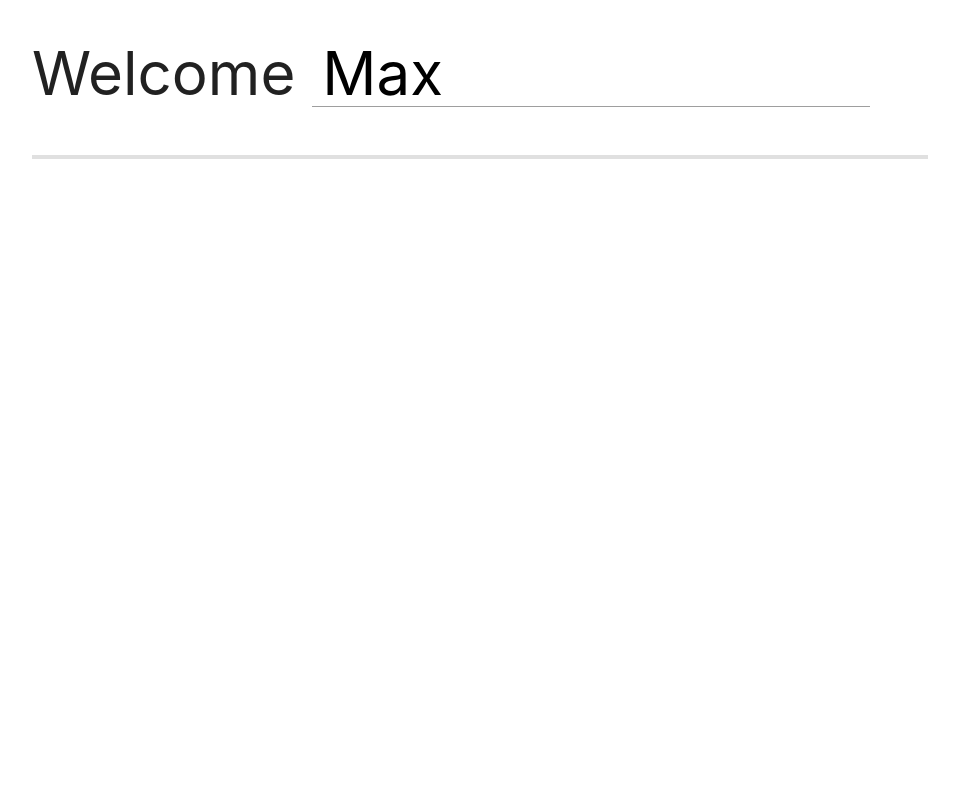
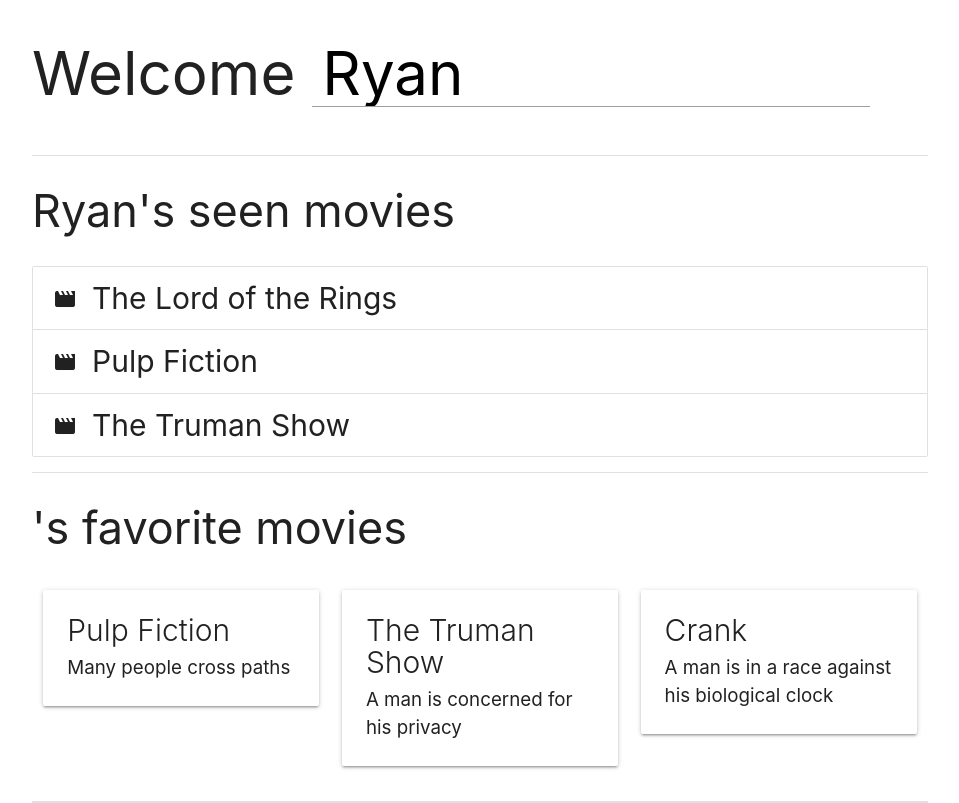
Before and after one commit to RyeRob/workshop-react, a React (Create React App) app: page / in a window 1280 px wide. Shown: the whole page, without its empty margins (160-1119 px from the left). Built offline with nearby package versions, Linux system fonts and the light colour scheme; the HTML template or start-up script is replaced by a standard one.

Commit message:
completed task 1 and 2

```diff
--- a/src/App.js
+++ b/src/App.js
@@ -1,6 +1,6 @@
 import React, { Component } from "react";
-// import Level1 from "./components/level1/Level1"; // Task-1.0 - Uncomment this line
-// import Level2 from "./components/level2/Level2"; // Task-2.0
+import Level1 from "./components/level1/Level1"; // Task-1.0 - Uncomment this line
+import Level2 from "./components/level2/Level2"; // Task-2.0
 // Task-3.0
 // Task-4.0
 
@@ -9,7 +9,7 @@
     super(props);
 
     this.state = {
-      name: "Max" // Change your name here if you'd like
+      name: "Ryan" // Change your name here if you'd like
     };
   }
 
@@ -30,12 +30,12 @@
           <div className="divider" />
 
           {/* Task-1.0 - Uncomment the following line */}
-          {/* <Level1 name={this.state.name} /> */}
+          { <Level1 name={this.state.name} /> }
 
           <div className="divider" />
 
           {/* Task-2.0 */}
-          {/* <Level2 /> */}
+          <Level2 />
 
           <div className="divider" />
 
--- a/src/components/level1/Level1.js
+++ b/src/components/level1/Level1.js
@@ -1,15 +1,17 @@
 import React, { Component } from "react";
-// import Movie from "./Movie"; // Task-1.2
+import Movie from "./Movie"; // Task-1.2
 
 class Level1 extends Component {
   render() {
     return (
       <div className="Level1">
         {/* Task-1.1 */}
-        {/* <h2>{this.props.name}'s seen movies</h2> */}
+        <h2>{this.props.name}'s seen movies</h2>
 
         <ul className="collection">
-          {/* <Movie title="The Lord of the Rings" /> */}
+          <Movie title="The Lord of the Rings" />
+          <Movie title="Pulp Fiction" />
+          <Movie title="The Truman Show" />
         </ul>
       </div>
     );
--- a/src/components/level2/Level2.js
+++ b/src/components/level2/Level2.js
@@ -1,20 +1,21 @@
 import React, { Component } from "react";
-// import Card from "../common/Card"; // Task-2.2
+import Card from "../common/Card"; // Task-2.2
 
 class Level2 extends Component {
   render() {
     return (
       <div className="Level2">
         {/* Task-2.1 */}
-        <h2>'s favorite movies</h2>
+        <h2>{this.props.name}'s favorite movies</h2>
 
         <div className="row">
           {/* Task-2.2 */}
-          {/* <Card /> */}
+          <Card title="Pulp Fiction" content="Many people cross paths" />
+          <Card title="The Truman Show" content="A man is concerned for his privacy"/>
+          <Card title="Crank" content="A man is in a race against his biological clock"/>
         </div>
       </div>
     );
   }
 }
-
 export default Level2;
```
Also changed, not shown: src/components/level3/Level3.js (+15 -15 lines), src/components/common/Card.js (line endings or trailing spaces), 1 other file (tests, documents, lock files or other folders).
